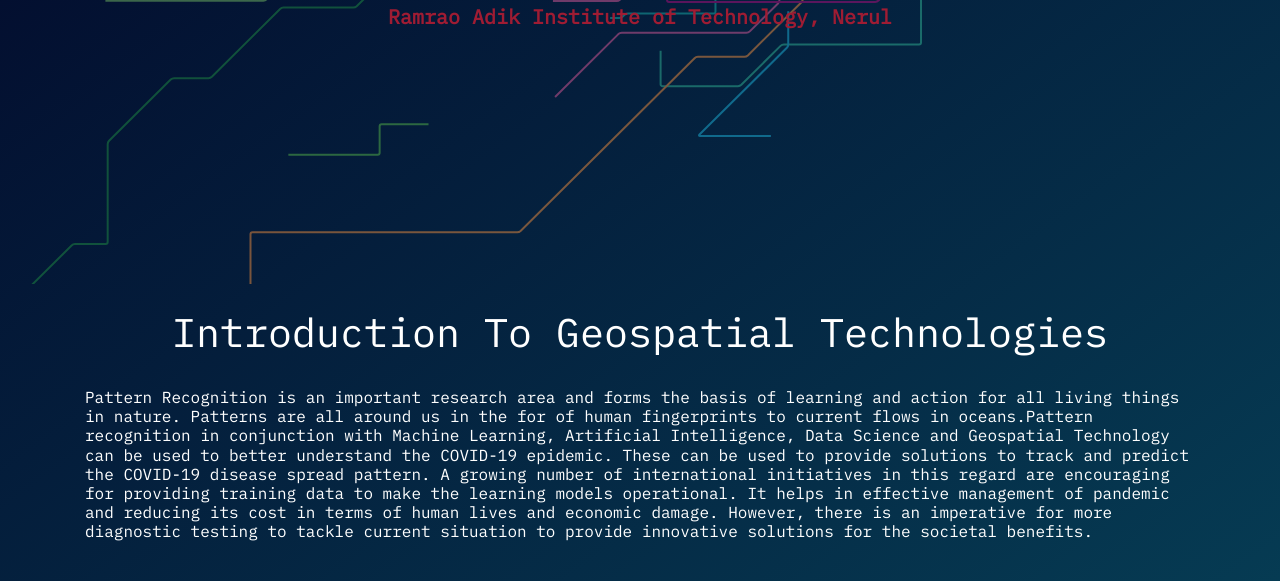
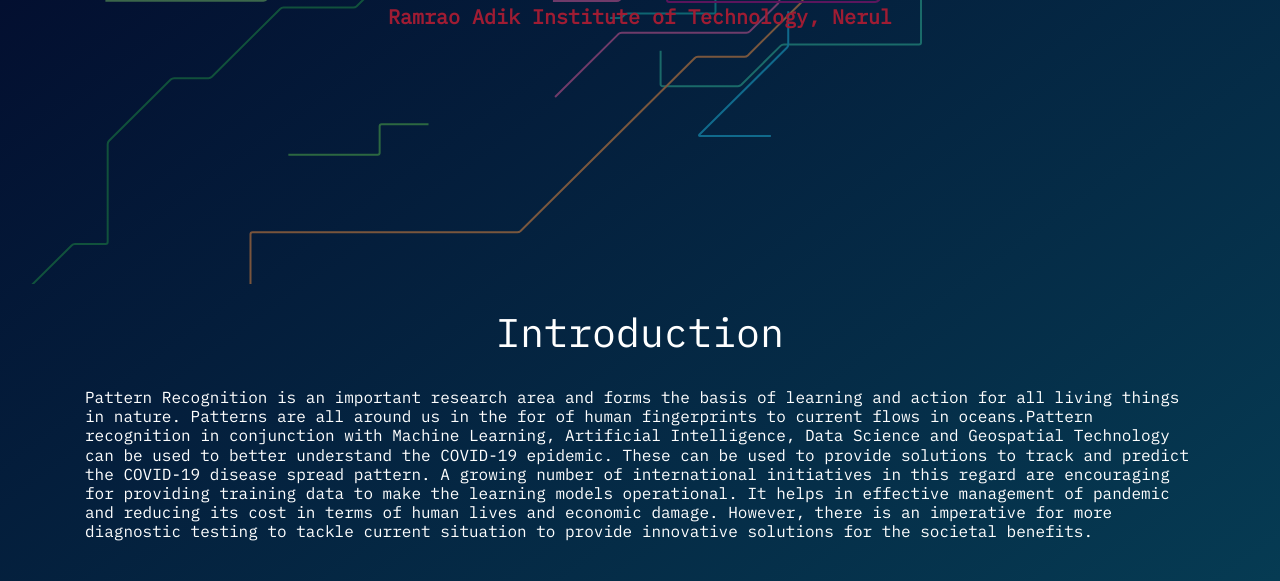
Before and after one commit to csi-rait/COVID-ideathon, a plain HTML site: page public/index.html in a window 1280 px wide. Shown: the part 516-1097 px from the top of the page. Drawn offline with nearby package versions, Linux system fonts and the light colour scheme; a script that the page names is missing.

Commit message:
Update index.html

```diff
--- a/public/index.html
+++ b/public/index.html
@@ -111,7 +111,7 @@
   </div>
   <div id="intro">
     <div class="container problem-content my-5 pb-xl-5" data-aos="fade-up" data-aos-duration="800">
-    <h1 class="text-center mb-lg-4">Introduction To Geospatial Technologies</h1>
+    <h1 class="text-center mb-lg-4">Introduction</h1>
     <h6>
       Pattern Recognition is an important research area and forms the basis of learning and action for all living things in nature. Patterns are all around us in the for of human fingerprints to current flows in oceans.Pattern recognition in conjunction with Machine Learning, Artificial Intelligence, Data Science and Geospatial Technology can be used to better understand the COVID-19 epidemic. These can be used to provide solutions to track and predict the COVID-19 disease spread pattern. A growing number of international initiatives in this regard are encouraging for providing training data to make the learning models operational. It helps in effective management of pandemic and reducing its cost in terms of human lives and economic damage. However, there is an imperative for more diagnostic testing to tackle current situation to provide innovative solutions for the societal benefits.
     </h6>
```
